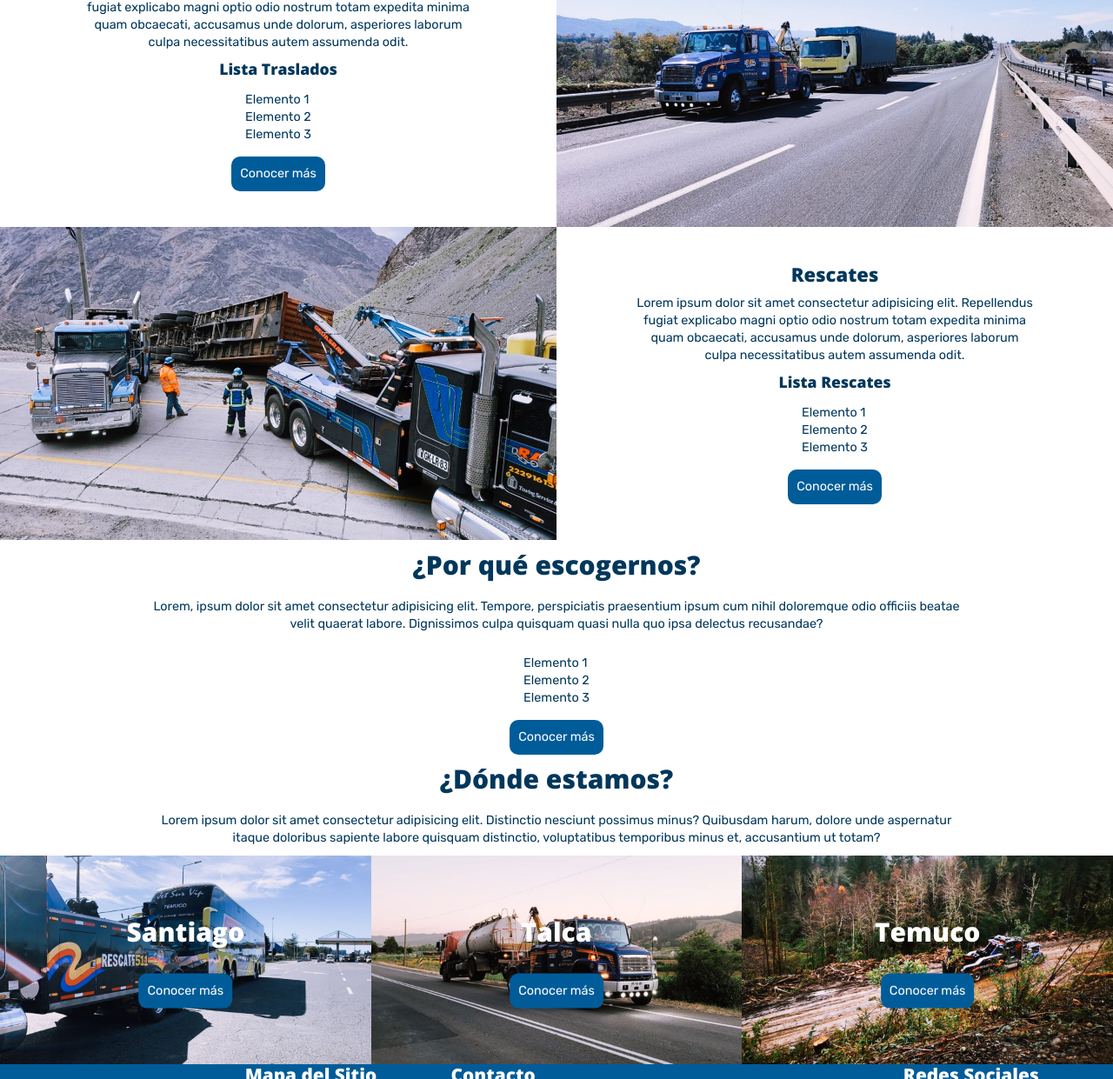
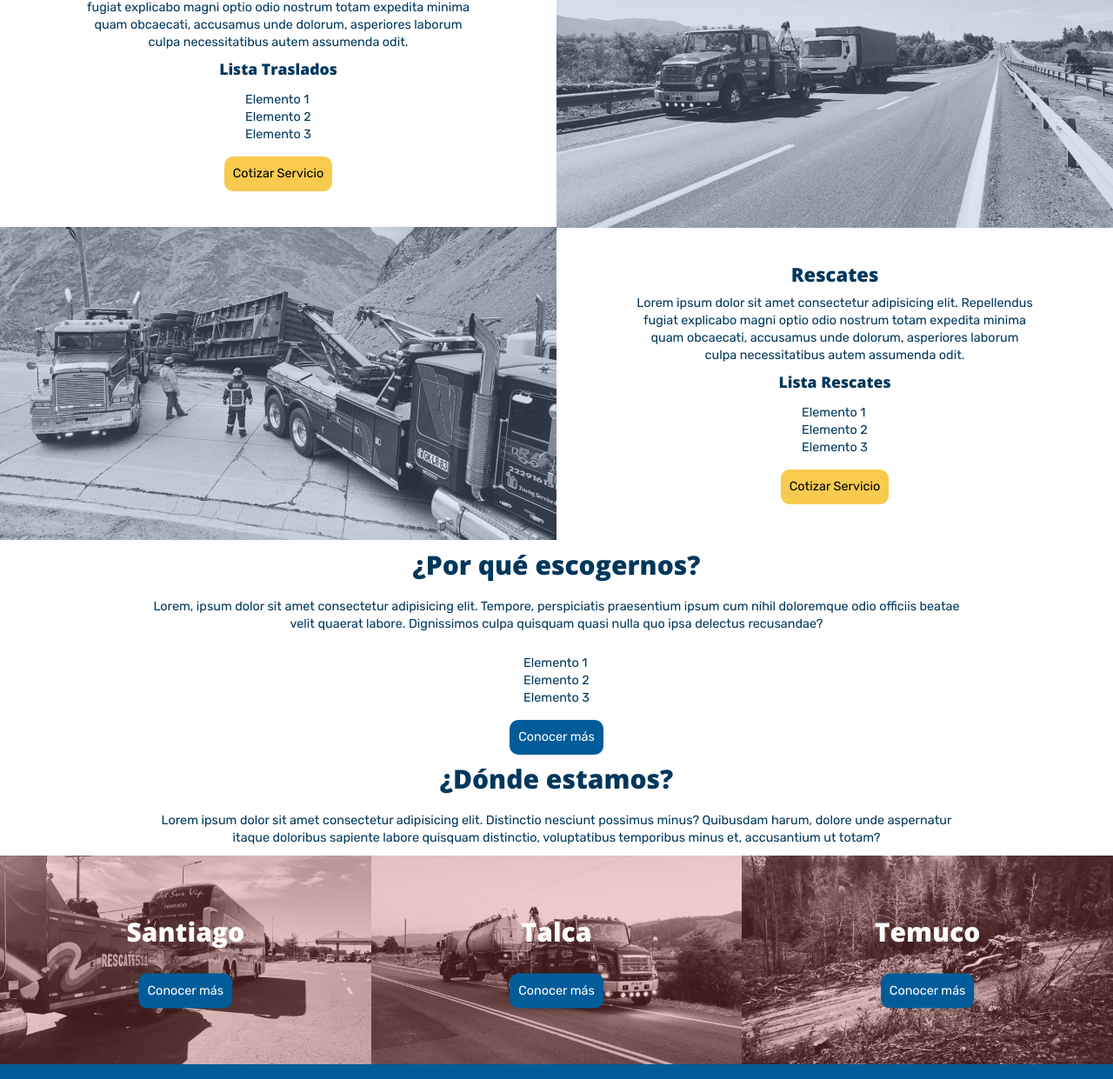
Before and after one commit to sparedesvg/GruasRAV-StephanyParedes, a plain HTML site: page index.html in a window 1280 px wide. Shown: the part 1155-2396 px from the top of the page at 87% size. Drawn offline with nearby package versions, Linux system fonts and the light colour scheme.

Commit message:
se agrega mixin, extend y seo

```diff
--- a/index.html
+++ b/index.html
@@ -4,10 +4,14 @@
     <meta charset="UTF-8">
     <meta http-equiv="X-UA-Compatible" content="IE=edge">
     <meta name="viewport" content="width=device-width, initial-scale=1.0">
+    <!-- Inicio SEO -->
+    <meta name="description" content="Somos Grúas RAV y entregamos servicios óptimos de rescates, remolques y asistencias viales para vehiculos pesados en Chile, las 24 horas del día y los 365 días del año. Cotice gratuitamente el servicio que necesita.">
+    <meta name="keyword" content="gruas, chile, santiago, talca, temuco, remolque, traslado, rescate, asistencia, vial, ruta, vehiculos, pesados, camiones, buses, maquinaria, cotizacion, servicio">
+    <!-- Fin SEO -->
     <link href="https://cdn.jsdelivr.net/npm/bootstrap@5.1.3/dist/css/bootstrap.min.css" rel="stylesheet" integrity="sha384-1BmE4kWBq78iYhFldvKuhfTAU6auU8tT94WrHftjDbrCEXSU1oBoqyl2QvZ6jIW3" crossorigin="anonymous">
     <script src="https://cdn.jsdelivr.net/npm/bootstrap@5.1.3/dist/js/bootstrap.bundle.min.js" integrity="sha384-ka7Sk0Gln4gmtz2MlQnikT1wXgYsOg+OMhuP+IlRH9sENBO0LRn5q+8nbTov4+1p" crossorigin="anonymous"></script>
     <link rel="stylesheet" href="./estilos/estilos.css">
-    <title>Document</title>
+    <title>Grúas RAV - Rescates y Asistencias Viales</title>
 </head>
 <body class="cuerpo">
     <!-- Inicio Header -->
@@ -74,7 +78,7 @@
             <h2 class="texto-animado-fade-h2">Somos</h2>
             <h1 class="texto-animado-zoom">Grúas RAV</h1>
             <p class="texto-animado-fade">Lorem ipsum dolor, sit amet consectetur adipisicing elit. Ab laudantium accusantium eos qui, molestiae similique impedit ipsam. A sequi illo, ad quae officiis blanditiis vitae assumenda, delectus repellat eius nostrum?</p>
-            <button onclick="document.location='./secciones/cotizar.html'" class="button">Cotizar Gratis</button>
+            <button onclick="document.location='./secciones/cotizar.html'" class="yellow-button">Cotizar Gratis</button>
         </div>
     </main>
     <!-- Fin Banner -->
@@ -85,7 +89,10 @@
         <section class="seccion-ns-servicios">
             <!-- Inicio Sección Asistencias -->
             <div class="foto-asistencias">
-                <img src="./imagenes/asistencias.jpg" class="foto-asistencias" alt="Asistencias">
+                <div class="contenedor-overlay">
+                    <img src="./imagenes/asistencias.jpg" class="foto" alt="Asistencias">
+                    <div class="overlay-1"></div>
+                </div>
             </div>
             <div class="info-asistencias">
                 <div class="info-flex">
@@ -98,7 +105,7 @@
                         <li>Elemento 3</li>
                     </ul>
                     <div>
-                        <button onclick="document.location='./secciones/servicios.html#asistencias'" class="button">Conocer más</button>
+                        <button onclick="document.location='./secciones/contacto.html#contacto'" class="yellow-button">Cotizar Servicio</button>
                     </div>
                 </div>
             </div>
@@ -115,17 +122,23 @@
                         <li>Elemento 3</li>
                     </ul>
                     <div>
-                        <button onclick="document.location='./secciones/servicios.html#traslados'" class="button">Conocer más</button>
+                        <button onclick="document.location='./secciones/contacto.html#contacto'" class="yellow-button">Cotizar Servicio</button>
                     </div>
                 </div>
             </div>
             <div class="foto-traslados">
-                <img src="./imagenes/traslados.jpg" class="foto-traslados" alt="Traslados">
+                <div class="contenedor-overlay">
+                    <img src="./imagenes/traslados.jpg" class="foto" alt="Traslados">
+                    <div class="overlay-1"></div>
+                </div>
             </div>
             <!-- Fin Sección Traslados -->
             <!-- Inicio Sección Rescates -->
             <div class="foto-rescates">
-                <img src="./imagenes/rescates.jpg" class="foto-rescates" alt="Rescates">
+                <div class="contenedor-overlay">
+                    <img src="./imagenes/rescates.jpg" class="foto" alt="Rescates">
+                    <div class="overlay-1"></div>
+                </div>
             </div>
             <div class="info-rescates">
                 <div class="info-flex">
@@ -138,7 +151,7 @@
                         <li>Elemento 3</li>
                     </ul>
                     <div>
-                        <button onclick="document.location='./secciones/servicios.html#rescates'" class="button">Conocer más</button>
+                        <button onclick="document.location='./secciones/contacto.html#contacto'" class="yellow-button">Cotizar Servicio</button>
                     </div>
                 </div>
             </div>
@@ -175,24 +188,33 @@
         <!-- Inicio Ubicaciones -->
         <section class="seccion-de-ubicaciones">
             <div class="foto-santiago">
-                <img src="./imagenes/santiago.jpg" class="foto-ubicacion" alt="Santiago">
+                <div class="contenedor-overlay">
+                    <img src="./imagenes/santiago.jpg" class="foto" alt="Santiago">
+                    <div class="overlay-2"></div>
                     <div class="ubicacion-cta">
                         <p>Santiago</p>
                         <button onclick="document.location='./secciones/contacto.html#santiago'" class="button">Conocer más</button>
                     </div>
                 </div>
+            </div>
             <div class="foto-talca">
-                <img src="./imagenes/talca.jpg" class="foto-ubicacion" alt="Talca">
+                <div class="contenedor-overlay">
+                    <img src="./imagenes/talca.jpg" class="foto" alt="Talca">
+                    <div class="overlay-2"></div>
                     <div class="ubicacion-cta">
                         <p>Talca</p>
                         <button onclick="document.location='./secciones/contacto.html#talca'" class="button">Conocer más</button>
                     </div>
                 </div>
+            </div>
             <div class="foto-temuco">
-                <img src="./imagenes/temuco.jpg" class="foto-ubicacion" alt="Temuco">
+                <div class="contenedor-overlay">
+                    <img src="./imagenes/temuco.jpg" class="foto" alt="Temuco">
+                    <div class="overlay-2"></div>
                     <div class="ubicacion-cta">
                         <p>Temuco</p>
                         <button onclick="document.location='./secciones/contacto.html#temuco'" class="button">Conocer más</button>
+                    </div>
                 </div>
             </div>
         </section>
--- a/style.scss/_general.scss
+++ b/style.scss/_general.scss
@@ -5,6 +5,14 @@
 
 body, html {
     height: 100vh;
+}
+
+.foto{
+    display: block;
+    width: 100%;
+    height: 100%;
+    object-fit: cover;
+    filter: grayscale(100%);
 }
 
 /*Inicio Estilos Encabezado*/
@@ -48,26 +56,14 @@ body, html {
 
 .foto-asistencias{
     grid-area: foto-asistencias;
-    background-color: red;
-    width: 100%;
-    height: 100%;
-    object-fit: cover;
 }
 
 .foto-traslados{
     grid-area: foto-traslados;
-    background-color: blue;
-    width: 100%;
-    height: 100%;
-    object-fit: cover;
 }
 
 .foto-rescates{
     grid-area: foto-rescates;
-    background-color: orange;
-    width: 100%;
-    height: 100%;
-    object-fit: cover;
 }
 
 .info-asistencias{
@@ -97,6 +93,53 @@ body, html {
     align-content: center;
 }
 /*Fin Layout Sección 'Nuestros Servicios' con Grids*/
+
+/*Inicio uso de @mixin*/
+@mixin overlay-color($color) {
+    background-color: $color;
+}
+
+.overlay-1{
+    position: absolute;
+    display: block;
+    top: 0;
+    left: 0;
+    width: 100%;
+    height: 100%;
+    opacity: 25%;
+    transition: .5 ease;
+    @include overlay-color(#91b7ef);
+}
+
+.overlay-2{
+    position: absolute;
+    display: block;
+    top: 0;
+    left: 0;
+    width: 100%;
+    height: 100%;
+    opacity: 25%;
+    transition: .5 ease;
+    @include overlay-color(#dd5254);
+}
+
+.contenedor-overlay{
+    position: relative;
+}
+
+.contenedor-overlay:hover .overlay-1{
+    opacity: 0%;
+}
+
+.contenedor-overlay:hover .overlay-2{
+    opacity: 0%;
+}
+
+.contenedor-overlay:hover .foto{
+    filter: grayscale(0%);
+}
+/*Fin uso de @mixin*/
+
 
 /*Inicio Media Query para Seccion 'Nuestros Servicios*/
 @media(min-width:768px){
@@ -187,7 +230,7 @@ body, html {
     font-weight: 800;
     font-size: $fuente-mediana;
     color: white;
-    margin: 0%;
+    margin-top: 20px;
 }
 
 .footer-lista {
@@ -299,6 +342,14 @@ body, html {
     text-align: center;
 }
 
+/*Inicio uso de @extend*/
+.yellow-button{
+    @extend .button;
+    background-color: #f8ca4e;
+    color: black;
+}
+/*Fin uso de @extend*/
+
 .info-flex{
     display: flex;
     flex-direction: column;
```
Also changed, not shown: secciones/contacto.html (+5 -1 lines), secciones/cotizar.html (+5 -1 lines), secciones/nosotros.html (+5 -1 lines), secciones/servicios.html (+5 -1 lines), estilos/estilos.css, 1 other file. Lines whose indentation alone changed are shown as unchanged.
